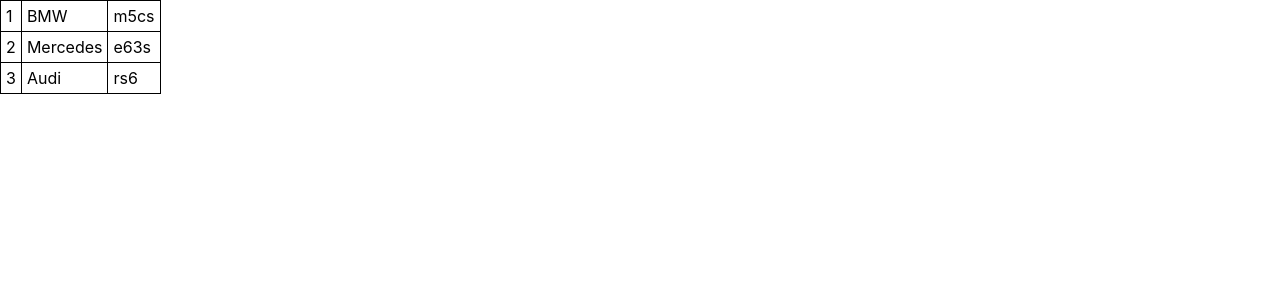
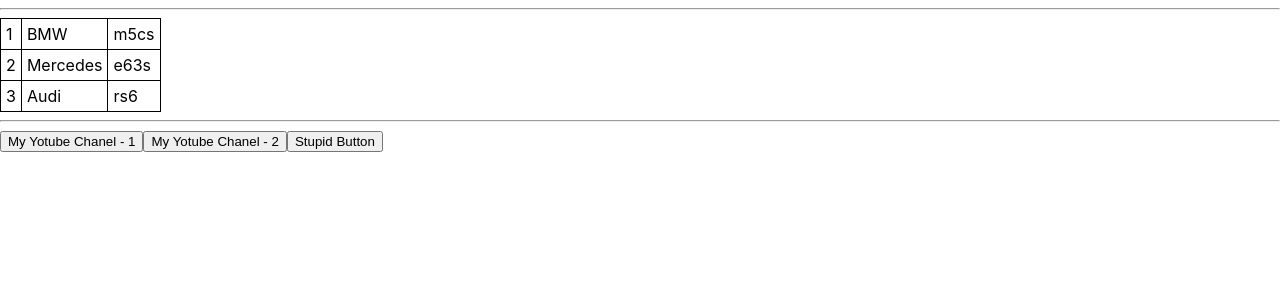
Before and after one commit to vovkahorror/microtasks, a React (Create React App) app: page / in a window 1280 px wide. Shown: the top 300 px of the page. Built offline with nearby package versions, Linux system fonts and the light colour scheme.

Commit message:
complete button task

```diff
--- a/src/02-map/Cars.tsx
+++ b/src/02-map/Cars.tsx
@@ -14,6 +14,7 @@ export const Cars = (props: CarsListType) => {
     return (
         <>
             <table className={styles.table}>
+                <tbody>
                 {props.cars.map((el, ind) => {
                     return (
                         <tr key={ind}>
@@ -23,6 +24,7 @@ export const Cars = (props: CarsListType) => {
                         </tr>
                     )
                 })}
+                </tbody>
             </table>
         </>
     )
--- /dev/null
+++ b/src/03-Button/Button.tsx
@@ -0,0 +1,14 @@
+type ButtonType = {
+    name: string;
+    callBack: () => void;
+}
+
+export const Button = (props: ButtonType) => {
+    const onClickHandler = () => {
+        props.callBack();
+    }
+
+    return (
+        <button onClick={onClickHandler}>{props.name}</button>
+    )
+}
--- a/src/App.tsx
+++ b/src/App.tsx
@@ -1,18 +1,34 @@
 import React from 'react';
-import logo from './logo.svg';
 import './App.css';
 import {Cars} from "./02-map/Cars";
-
-const topCars = [
-    {manufacturer: 'BMW', model: 'm5cs'},
-    {manufacturer: 'Mercedes', model: 'e63s'},
-    {manufacturer: 'Audi', model: 'rs6'}
-]
+import {Button} from "./03-Button/Button";
 
 function App() {
+    const topCars = [
+        {manufacturer: 'BMW', model: 'm5cs'},
+        {manufacturer: 'Mercedes', model: 'e63s'},
+        {manufacturer: 'Audi', model: 'rs6'}
+    ]
+
+    const button1Foo = (subscriber: string, age: number, city: string) => {
+        console.log(subscriber, age, city);
+    }
+    const button2Foo = (subscriber: string) => {
+        console.log(subscriber);
+    }
+    const button3Foo = () => {
+        console.log('I\'m stupid button');
+    }
+
     return (
         <>
+            <hr/>
             <Cars cars={topCars}/>
+
+            <hr/>
+            <Button name={'My Yotube Chanel - 1'} callBack={() => button1Foo('Vasya', 30, 'Kyiv')}/>
+            <Button name={'My Yotube Chanel - 2'} callBack={() => button2Foo('Petya')}/>
+            <Button name={'Stupid Button'} callBack={button3Foo}/>
         </>
     );
 }
```
